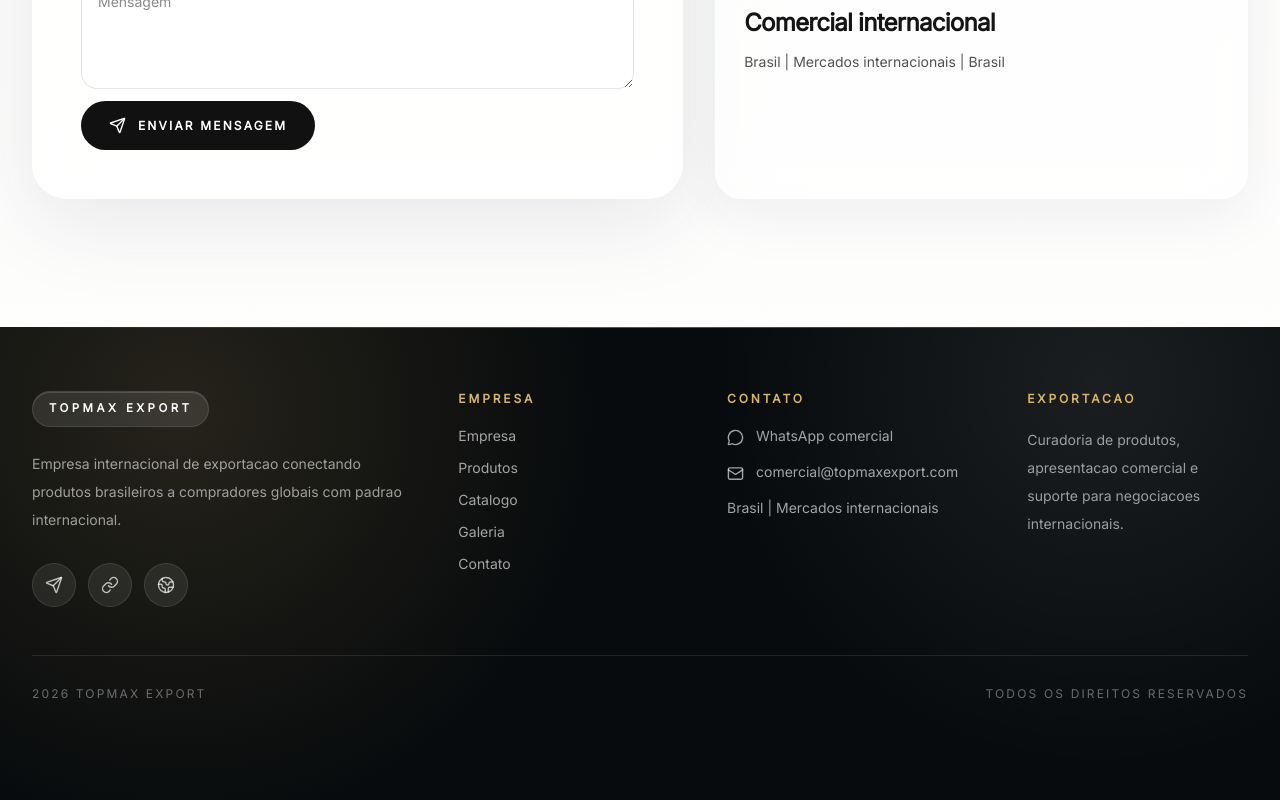
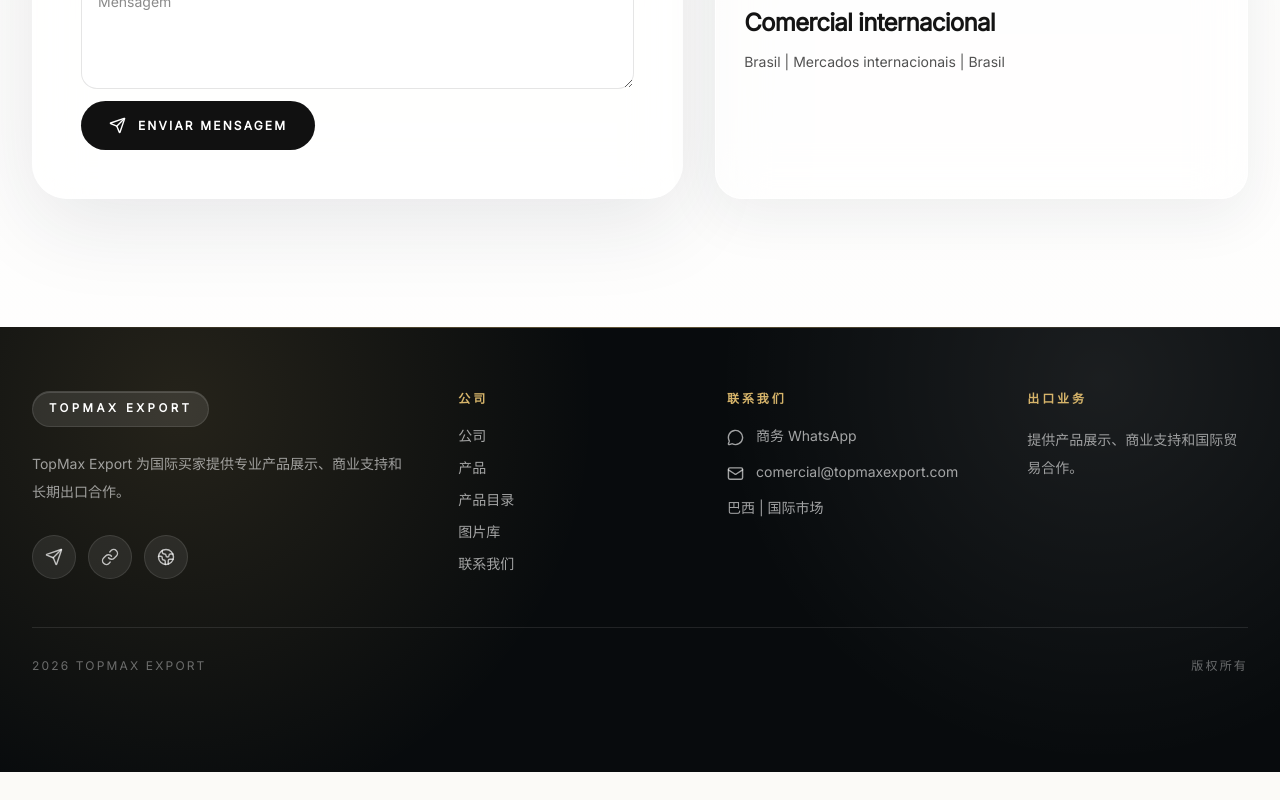
Before and after one commit to leogsete-debug/wexa, a Next.js app: page /zh in a window 1280 px wide. Shown: the part 8543-9343 px from the top of the page. After the commit the page ends 9315 px from the top, so only its background shows below. Built offline with nearby package versions, Linux system fonts and the light colour scheme; no server answers; the database is empty.

Commit message:
Atualiza versao chinesa inicial

```diff
--- a/src/components/Footer.tsx
+++ b/src/components/Footer.tsx
@@ -1,19 +1,33 @@
+"use client";
+
 import { Globe2, Link, Mail, MessageCircle, Send } from "lucide-react";
+import { usePathname } from "next/navigation";
 import type { FooterContent } from "@/types/content";
-
-const companyLinks = [
-  { label: "Empresa", href: "#empresa" },
-  { label: "Produtos", href: "#produtos" },
-  { label: "Catalogo", href: "#catalogo" },
-  { label: "Galeria", href: "#galeria" },
-  { label: "Contato", href: "#contato" },
-];
 
 type FooterProps = {
   content: FooterContent;
 };
 
 export default function Footer({ content }: FooterProps) {
+  const pathname = usePathname();
+  const isChinesePage = pathname?.startsWith("/zh");
+
+  const companyLinks = isChinesePage
+    ? [
+        { label: "公司", href: "#empresa" },
+        { label: "产品", href: "#produtos" },
+        { label: "产品目录", href: "#catalogo" },
+        { label: "图片库", href: "#galeria" },
+        { label: "联系我们", href: "#contato" },
+      ]
+    : [
+        { label: "Empresa", href: "#empresa" },
+        { label: "Produtos", href: "#produtos" },
+        { label: "Catálogo", href: "#catalogo" },
+        { label: "Galeria", href: "#galeria" },
+        { label: "Contato", href: "#contato" },
+      ];
+
   const socialLinks = [
     { label: "Instagram", href: content.instagram, icon: Send },
     { label: "LinkedIn", href: content.linkedin, icon: Link },
@@ -30,8 +44,11 @@ export default function Footer({ content }: FooterProps) {
           <strong className="inline-flex max-w-full rounded-full border border-white/10 bg-white/10 px-3 py-2 text-[0.64rem] font-semibold tracking-[0.2em] shadow-[inset_0_1px_0_rgba(255,255,255,0.14)] sm:px-4 sm:text-[0.72rem] sm:tracking-[0.3em]">
             TOPMAX EXPORT
           </strong>
+
           <p className="mt-5 max-w-md text-sm leading-7 text-white/58 sm:mt-6">
-            {content.institutional_text}
+            {isChinesePage
+              ? "TopMax Export 为国际买家提供专业产品展示、商业支持和长期出口合作。"
+              : content.institutional_text}
           </p>
 
           <div className="mt-6 flex gap-3 sm:mt-7">
@@ -49,10 +66,17 @@ export default function Footer({ content }: FooterProps) {
         </div>
 
         <nav>
-          <h3 className="text-xs font-bold uppercase tracking-[0.2em] text-[#d6b46a] sm:tracking-[0.24em]">Empresa</h3>
+          <h3 className="text-xs font-bold uppercase tracking-[0.2em] text-[#d6b46a] sm:tracking-[0.24em]">
+            {isChinesePage ? "公司" : "Empresa"}
+          </h3>
+
           <div className="mt-5 grid gap-3 text-sm text-white/62">
             {companyLinks.map((link) => (
-              <a key={link.href} href={link.href} className="transition duration-300 hover:text-[#d6b46a]">
+              <a
+                key={link.href}
+                href={isChinesePage ? `/zh${link.href}` : link.href}
+                className="transition duration-300 hover:text-[#d6b46a]"
+              >
                 {link.label}
               </a>
             ))}
@@ -60,31 +84,49 @@ export default function Footer({ content }: FooterProps) {
         </nav>
 
         <div>
-          <h3 className="text-xs font-bold uppercase tracking-[0.2em] text-[#d6b46a] sm:tracking-[0.24em]">Contato</h3>
+          <h3 className="text-xs font-bold uppercase tracking-[0.2em] text-[#d6b46a] sm:tracking-[0.24em]">
+            {isChinesePage ? "联系我们" : "Contato"}
+          </h3>
+
           <div className="mt-5 grid gap-4 text-sm text-white/62">
-            <a href={content.whatsapp} className="inline-flex items-center gap-3 transition duration-300 hover:text-[#25d366]">
+            <a
+              href={content.whatsapp}
+              className="inline-flex items-center gap-3 transition duration-300 hover:text-[#25d366]"
+            >
               <MessageCircle size={17} />
-              WhatsApp comercial
+              {isChinesePage ? "商务 WhatsApp" : "WhatsApp comercial"}
             </a>
-            <a href={`mailto:${content.email}`} className="inline-flex items-center gap-3 transition duration-300 hover:text-[#d6b46a]">
+
+            <a
+              href={`mailto:${content.email}`}
+              className="inline-flex items-center gap-3 transition duration-300 hover:text-[#d6b46a]"
+            >
               <Mail size={17} />
               {content.email}
             </a>
-            <span>Brasil | Mercados internacionais</span>
+
+            <span>
+              {isChinesePage ? "巴西 | 国际市场" : "Brasil | Mercados internacionais"}
+            </span>
           </div>
         </div>
 
         <div>
-          <h3 className="text-xs font-bold uppercase tracking-[0.2em] text-[#d6b46a] sm:tracking-[0.24em]">Exportacao</h3>
+          <h3 className="text-xs font-bold uppercase tracking-[0.2em] text-[#d6b46a] sm:tracking-[0.24em]">
+            {isChinesePage ? "出口业务" : "Exportação"}
+          </h3>
+
           <p className="mt-5 text-sm leading-7 text-white/58">
-            Curadoria de produtos, apresentacao comercial e suporte para negociacoes internacionais.
+            {isChinesePage
+              ? "提供产品展示、商业支持和国际贸易合作。"
+              : "Curadoria de produtos, apresentação comercial e suporte para negociações internacionais."}
           </p>
         </div>
       </div>
 
       <div className="relative mx-auto mt-7 flex max-w-7xl flex-col gap-3 text-[0.68rem] uppercase leading-5 tracking-[0.12em] text-white/38 sm:flex-row sm:items-center sm:justify-between sm:text-xs sm:tracking-[0.18em]">
         <span>{content.copyright}</span>
-        <span>Todos os direitos reservados</span>
+        <span>{isChinesePage ? "版权所有" : "Todos os direitos reservados"}</span>
       </div>
     </footer>
   );
```
